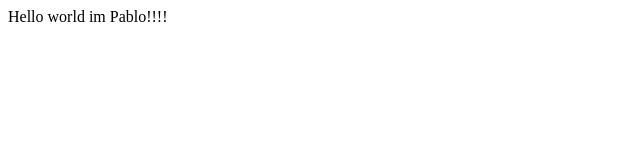
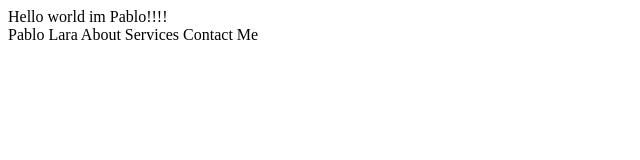
Before and after one commit to P4blon/P4blon.github.io, a plain HTML site: page index.html in a window 1280 px wide. Shown: the whole page, without its empty margins (0-640 px from the left). Drawn offline with Linux system fonts and the light colour scheme.

Commit message:
Test
this is a test

```diff
--- a/index.html
+++ b/index.html
@@ -6,6 +6,16 @@
     <title>Pablo's Web Page</title>
 </head>
 <body>
-    Hello world im Pablo!!!!
+    <header>Hello world im Pablo!!!!</header>
+    <nav>
+        Pablo Lara
+
+        About
+        Services
+        Contact Me
+    </nav>
+    <main></main>
+    <footer></footer>
+
 </body>
 </html>
```
